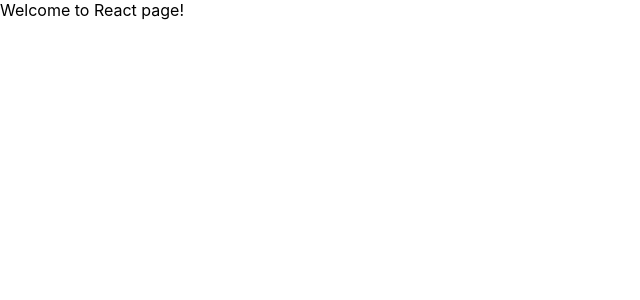
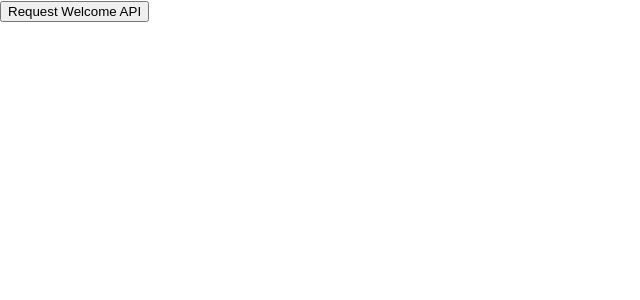
Before and after one commit to sakakidai/auth_session_front, a React (Create React App) app: page / in a window 1280 px wide. Shown: the top 300 px of the page, without its empty margins (0-640 px from the left). Built offline with nearby package versions, Linux system fonts and the light colour scheme.

Commit message:
ウェルカムページにダミーのGETリクエストを追加

```diff
--- a/docker-compose.yml
+++ b/docker-compose.yml
@@ -1,4 +1,4 @@
-version: "3.9"
+version: '3.9'
 services:
   front:
     build:
@@ -8,7 +8,7 @@
       - ./:/usr/src/app
     # command: sh -c "cd app && PORT=8080 npm start"
     ports:
-      - "8080:8080"
+      - '8080:8080'
     init: true
     tty: true
     stdin_open: true
--- a/package.json
+++ b/package.json
@@ -6,6 +6,7 @@
     "@testing-library/jest-dom": "^5.16.4",
     "@testing-library/react": "^13.3.0",
     "@testing-library/user-event": "^13.5.0",
+    "axios": "^0.27.2",
     "react": "^18.2.0",
     "react-dom": "^18.2.0",
     "react-scripts": "5.0.1",
--- a/src/App.js
+++ b/src/App.js
@@ -1,7 +1,25 @@
+import React, { useState } from 'react'
+import axios from 'lib/axios'
+
 const App = () => {
+  const [messages, setMessages] = useState([])
+
+  const handleClick = async (event) => {
+    const response = await axios.get('/api/v1/welcome')
+    const newMessage = response.data
+    setMessages((prevState) => {
+      return [newMessage, ...prevState]
+    })
+  }
+
   return (
     <div className="App">
-      <div>Welcome to React page!</div>
+      <div>
+        <button onClick={handleClick}>Request Welcome API</button>
+      </div>
+      {messages.map((message, index) => (
+        <div key={index}>{message}</div>
+      ))}
     </div>
   )
 }
--- /dev/null
+++ b/src/lib/axios.js
@@ -0,0 +1,5 @@
+import axios from 'axios'
+
+export default axios.create({
+  baseURL: process.env.API_ORIGIN || 'http://localhost:3000',
+})
```
Also changed, not shown: 1 other file (tests, documents, lock files or other folders).
